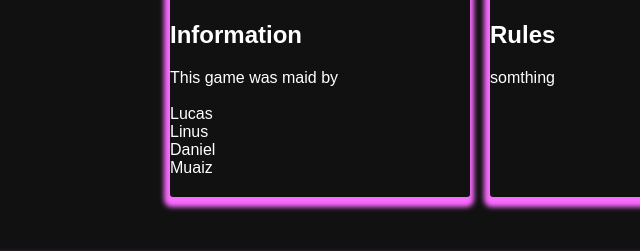
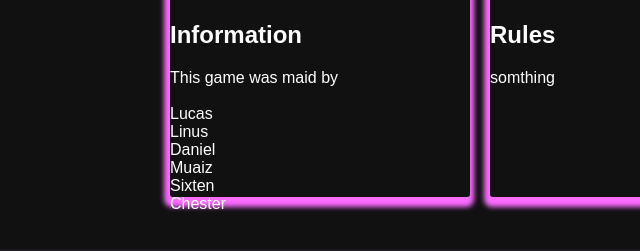
Before and after one commit to Spindeel-ui/Secrets-Beneath-the-Deck, a plain HTML site: page index.html in a window 1280 px wide. Shown: the part 346-597 px from the top of the page, 340-980 px from the left. Drawn offline with Linux system fonts and the light colour scheme.

Commit message:
Update index.html

```diff
--- a/index.html
+++ b/index.html
@@ -23,7 +23,7 @@
      <div class="box">
         <img src="information.png">
         <h2>Information</h2>
-        <p>This game was maid by <br><br> Lucas <br> Linus <br> Daniel <br> Muaiz</p>
+        <p>This game was maid by <br><br> Lucas <br> Linus <br> Daniel <br> Muaiz <br> Sixten<br> Chester<br></p>
      </div>
      <div class="box1">
         <img src="rules.png">
```
